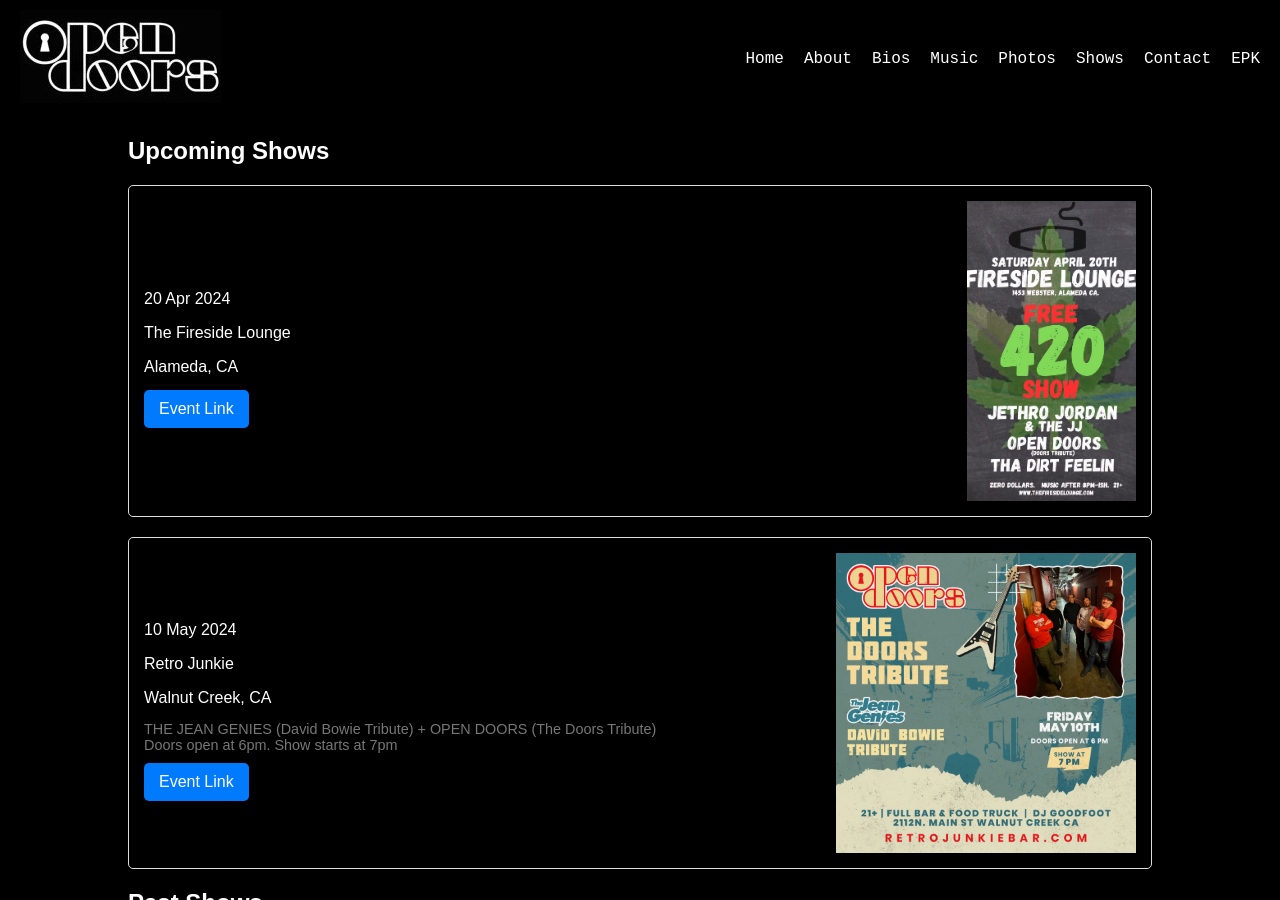
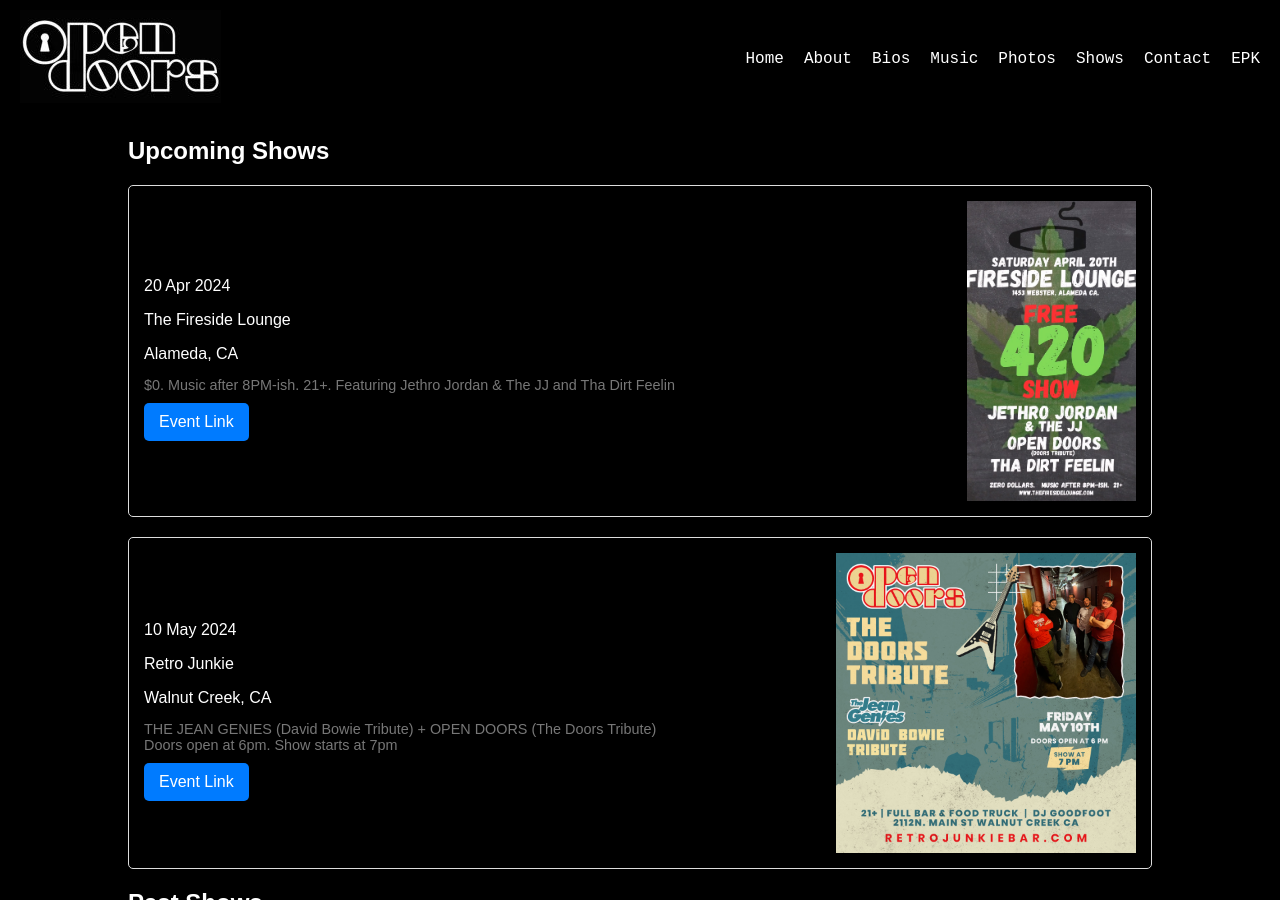
Before and after one commit to beingforthebenefit/opendoorsband, a Jekyll site: the page built from _pages/shows.html, in a window 1280 px wide and 900 px high. Built offline with Jekyll 4.4.1, drawn with Linux system fonts in a browser that asks for light colours.

Commit message:
Update event info

```diff
--- a/_data/shows.yml
+++ b/_data/shows.yml
@@ -9,7 +9,7 @@
 - date: 2024-04-20
   venue: "The Fireside Lounge"
   location: "Alameda, CA"
-  info: ""
+  info: "$0. Music after 8PM-ish. 21+. Featuring Jethro Jordan & The JJ and Tha Dirt Feelin"
   eventLink: "https://www.facebook.com/events/289765507455652"
   image: "/assets/img/fliers/04-20-24.jpg"
 
```
